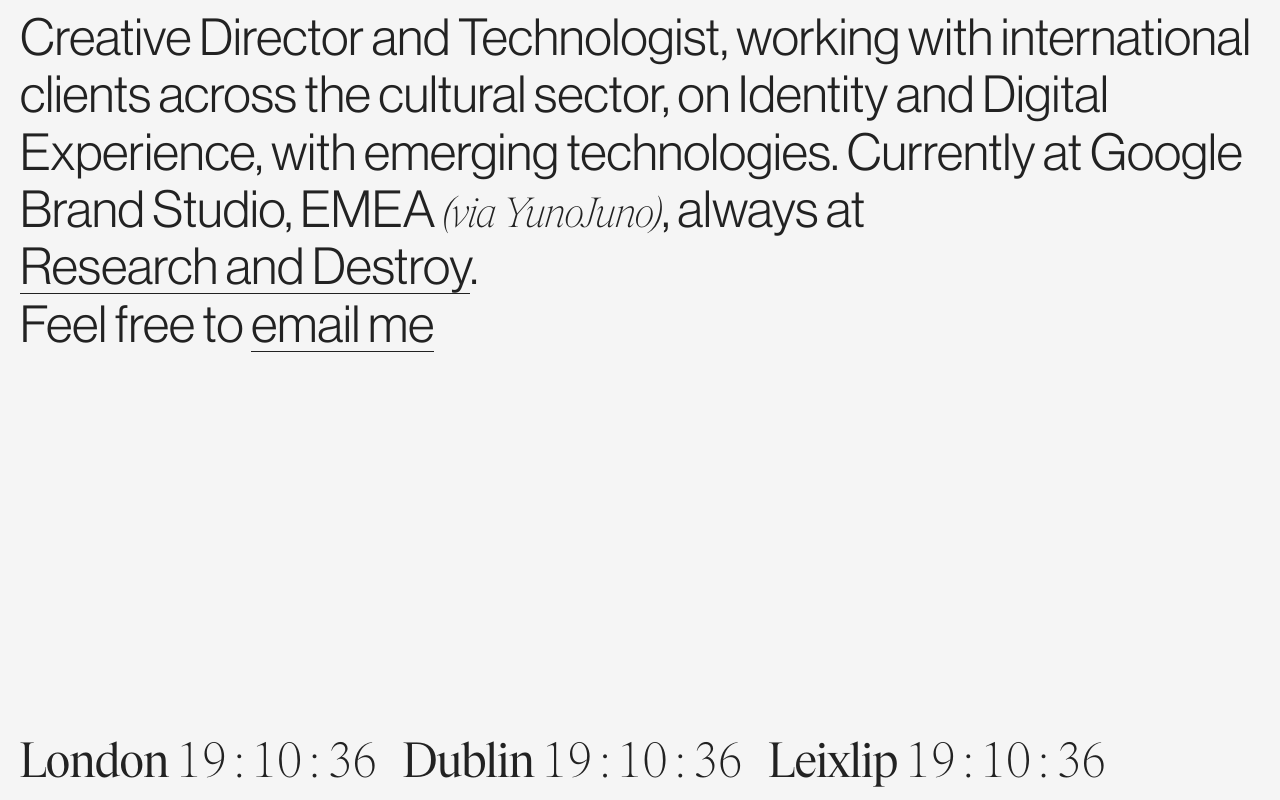
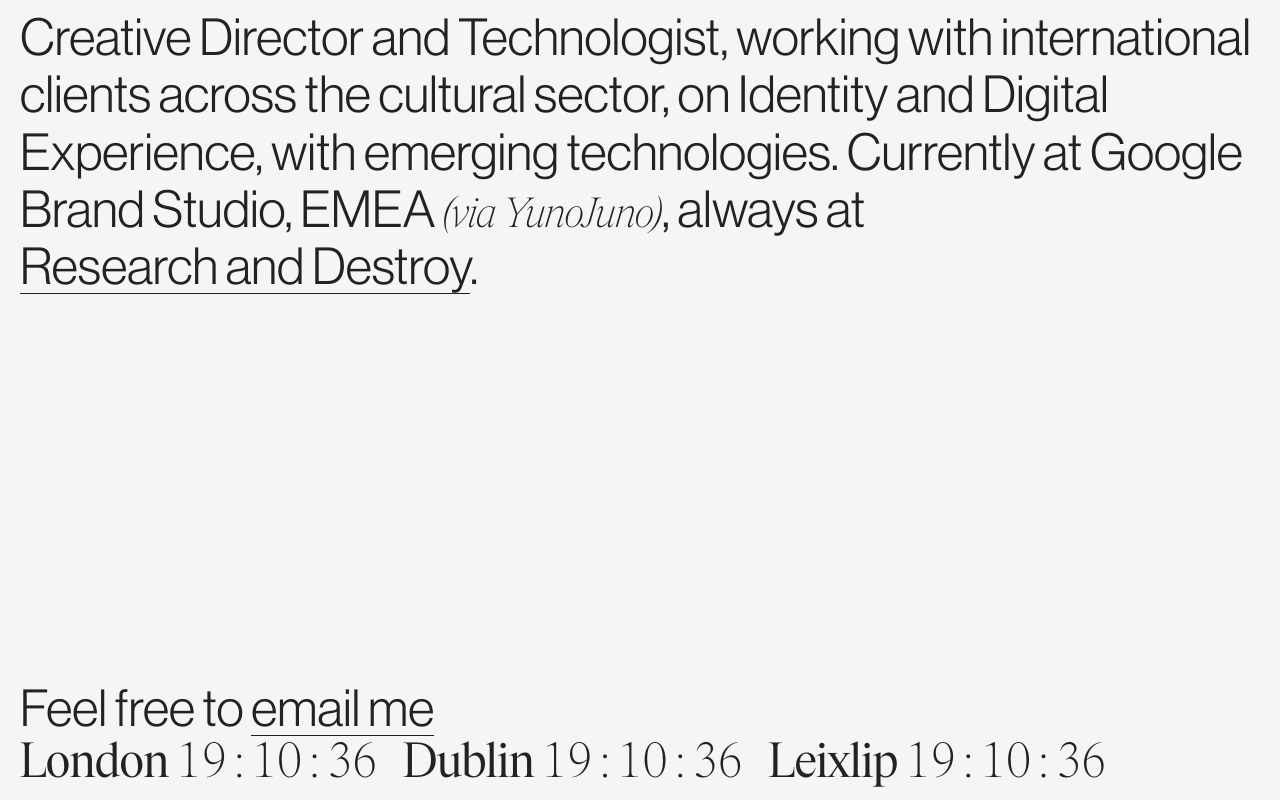
Before and after one commit to d-lawler/davidlawler.ie, a Nuxt app: page / in a window 1280 px wide. Built offline with nearby package versions, Linux system fonts and the light colour scheme.

Commit message:
email position

```diff
--- a/app/assets/scss/_typography.scss
+++ b/app/assets/scss/_typography.scss
@@ -8,13 +8,14 @@
 }
 
 .email-line {
-  display: inline-block;
+  font-size: 1rem;
+  position: fixed;
+  bottom: calc($grid-gutter - 10px + 1em);
+  left: $grid-margin;
 
   @media (max-width: 768px) {
     font-size: 16px;
-    margin-top: 0.5em;
-    position: fixed;
-    bottom: calc($grid-gutter - 10px + 1.5em);
+    bottom: calc($grid-gutter - 10px + 1em);
     left: 10px;
   }
 }
--- a/app/pages/index.vue
+++ b/app/pages/index.vue
@@ -48,15 +48,18 @@
             <p v-else key="second">
                 Creative Director and Technologist, working with international clients across the cultural sector, on Identity and Digital Experience, with emerging technologies.
                 Currently at Google Brand Studio, EMEA <span class="items-italic">(via YunoJuno)</span>,
-                always at <a href="https://www.r-a-d.website">Research&nbsp;and&nbsp;Destroy</a>.<br>
-
-                <span class="email-line">Feel free to
-                    <Transition name="fade" mode="out-in"><a v-if="!emailCopied"
-                            key="email" href="mailto:david@davidlawler.ie" @click.prevent="copyEmail">email me</a><span
-                            v-else key="copied" class="items-italic">email copied</span>
-                    </Transition>
-                </span>
+                always at <a href="https://www.r-a-d.website">Research&nbsp;and&nbsp;Destroy</a>.
             </p>
+        </Transition>
+        <Transition name="fade" mode="out-in">
+            <div v-if="!showSecond" key="first" class="email-line">&nbsp;</div>
+            <div v-else key="second" class="email-line">
+                Feel free to
+                <Transition name="fade" mode="out-in"><a v-if="!emailCopied" key="email"
+                        href="mailto:david@davidlawler.ie" @click.prevent="copyEmail">email me</a><span v-else
+                        key="copied" class="items-italic">email copied</span>
+                </Transition>
+            </div>
         </Transition>
         <Transition name="fade" mode="out-in">
             <div v-if="!showSecond" key="first" class="clocks">&nbsp;</div>
```
